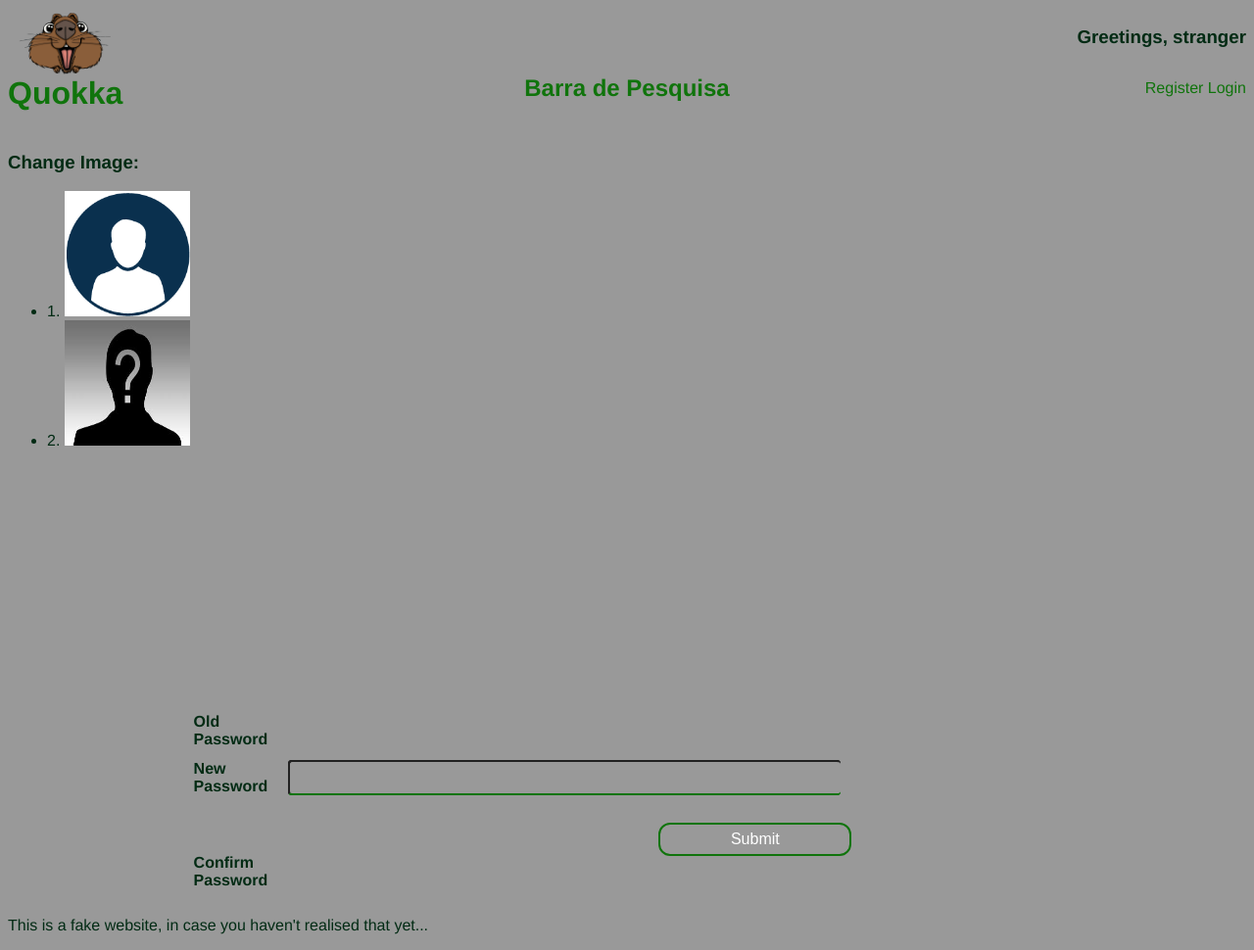
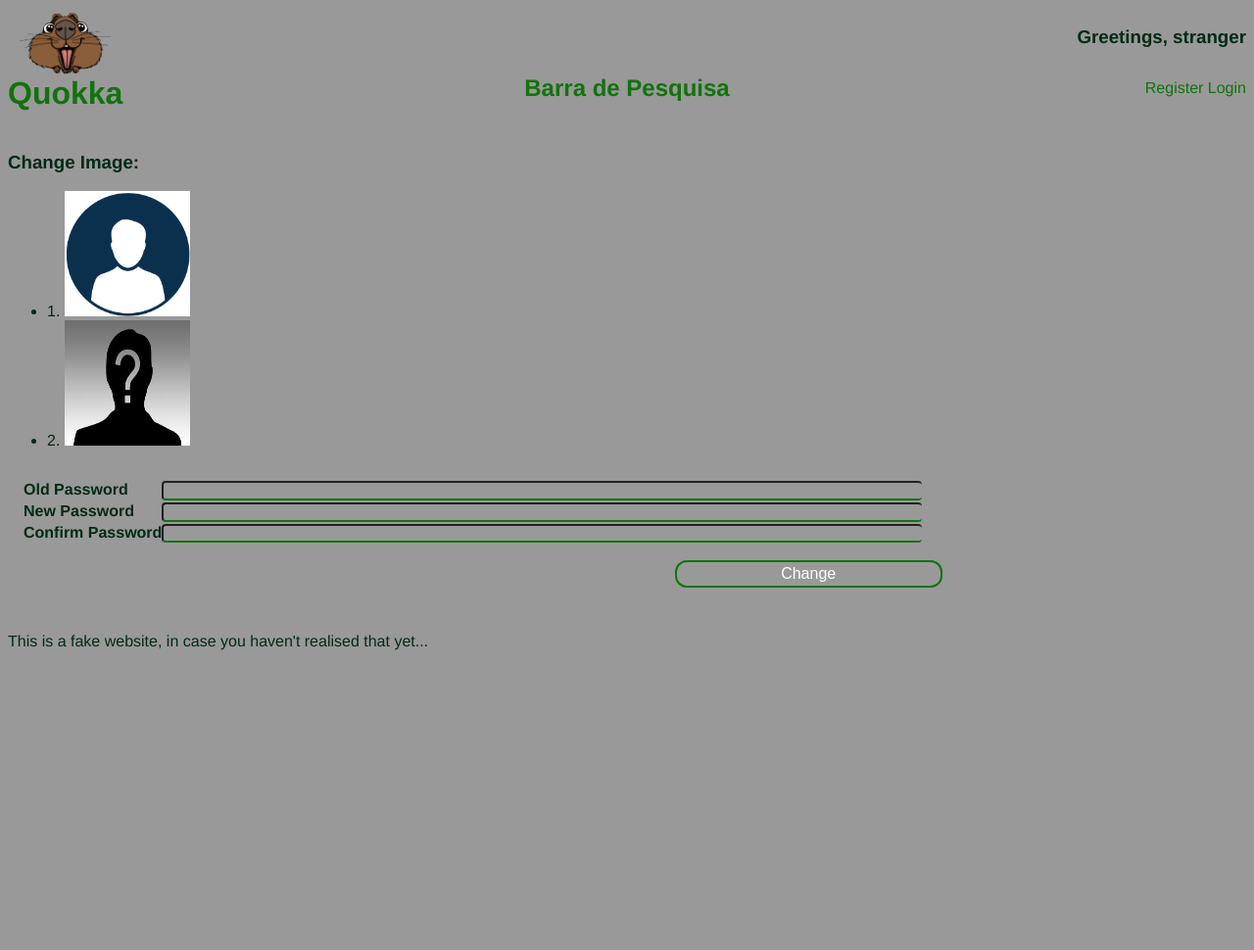
Before and after one commit to DiogoASTeixeira/LTW-Project, a PHP site: page /profile/edit_profile.php in a window 1280 px wide. Shown: the whole page at 98% size. After the commit the page ends 664 px from the top, so only its background shows below. Run offline with PHP 8.4, Linux system fonts and the light colour scheme.

Commit message:
Lots of Css

```diff
--- a/actions/action_create_comment.php
+++ b/actions/action_create_comment.php
@@ -1,4 +1,7 @@
 <?php
+/*
+    This file is not used
+*/
 include_once('../includes/db_connection.php');
 include_once('../includes/session.php');
 
--- a/css/layout.css
+++ b/css/layout.css
@@ -4,8 +4,7 @@ header {
     grid-template-rows: [top] 3em [mid] 5em [bot];
 }
 
-header #quokka_header
-{
+header #quokka_header {
     grid-area: top / first / bot / second;
 }
 
@@ -31,10 +30,11 @@ header div {
     grid-template-columns: [first] 35% [second] 65% [third];
 }
 
-#login > form{
+#login>form {
     grid-area: top / second / mid / third;
 }
-#login > img{
+
+#login>img {
     grid-area: top / first / mid / second;
 }
 
@@ -44,104 +44,121 @@ header div {
     grid-template-columns: [first] 35% [second] 65% [third];
 }
 
-#register > form{
+#register>form {
     grid-area: top / second / mid / third;
 }
-#register > img{
+
+#register>img {
     grid-area: top / first / mid / second;
 }
 
 
-#single_comment{
+#single_comment {
     display: grid;
     grid-template-rows: [top] 2em [mid] 3em [bot];
     grid-template-columns: [first] 33% [second] 34% [third] 33% [fourth];
 }
-#single_comment #author{
+
+#single_comment #author {
     grid-area: top / first / mid / second;
 }
-#single_comment #upvotes{
+
+#single_comment #upvotes {
     grid-area: top / second / mid / third;
 }
-#single_comment #date{
+
+#single_comment #date {
     grid-area: top / third / mid / fourth;
 }
-#single_comment #textbody{
+
+#single_comment #textbody {
     grid-area: mid / first / bot / fourth;
 }
-#upvotes{
+
+#upvotes {
     text-align: right;
 }
 
-#single_post{
+#single_post {
     display: grid;
     grid-template-rows: [title] 3em [top] 2em [mid] 3em [bot];
-    grid-template-columns: [first] 33% [second] 34% [third] 33% [fourth];
+    grid-template-columns: [first] 60% [second] 20% [third] 1fr [fourth];
 }
-#single_post > h1{
+
+#single_post>h1 {
     grid-area: title / first / top / second;
 }
-#single_post #author{
+
+#single_post #author {
     grid-area: top / first / mid / second;
 }
-#single_post #upvotes{
+
+#single_post #upvotes {
     grid-area: title / second / top / third;
 }
-#single_post #date{
+
+#single_post #date {
     grid-area: title / third / top / fourth;
 }
-#single_post #textbody{
+
+#single_post #textbody {
     grid-area: mid / first / bot / fourth;
 }
-#upvotes{
+
+#upvotes {
     text-align: right;
 }
+
 #post_item {
     padding-top: 2em;
 }
 
 form {
-    padding-left: 15%;
-    padding-right: 15%;
-    padding-top: 20%;
     display: grid;
     grid-template-rows: [top] 3em [mid] 3em [midbot] 3em [bot] 3em [extrabot];
     grid-template-columns: [first] 6em [second] auto [third];
 }
-label[for=uname]{
+
+label[for=uname] {
     padding-top: 1.4em;
     color: white;
     text-align: justify;
     grid-area: top / first / mid / second;
 }
-label[for=psw]{
+
+label[for=psw] {
     padding-top: 1.4em;
     color: white;
     text-align: justify;
     grid-area: mid / first / midbot / second;
 }
-input[type=username]{
+
+input[type=username] {
     grid-area: top / second / mid / third;
 }
-input[type=password]{
+
+input[type=password] {
     grid-area: mid / second / midbot / third;
 }
-input[type=submit]{
+
+input[type=submit] {
     margin-left: 48%;
     margin-top: 1em;
     grid-area: midbot / second / bot / third;
 }
 
 @media screen and (max-width: 850px) {
-    #login{
+    #login {
         grid-template-rows: [top] auto [mid];
         grid-template-columns: [second] 100% [third];
     }
-    #login > img {
-      width: 0%;
-      height: 0%;
+
+    #login>img {
+        width: 0%;
+        height: 0%;
     }
-    #login > form{
+
+    #login>form {
         grid-area: top / second / mid / third;
         width: auto;
         height: auto;
@@ -149,15 +166,18 @@ input[type=submit]{
         padding-right: 10%;
         padding-top: 10%;
     }
-    #register{
+
+    #register {
         grid-template-rows: [top] auto [mid];
         grid-template-columns: [second] 100% [third];
     }
-    #register > img {
-      width: 0%;
-      height: 0%;
+
+    #register>img {
+        width: 0%;
+        height: 0%;
     }
-    #register > form{
+
+    #register>form {
         grid-area: top / second / mid / third;
         width: auto;
         height: auto;
@@ -165,18 +185,21 @@ input[type=submit]{
         padding-right: 10%;
         padding-top: 10%;
     }
-    input[type=submit]{
+
+    input[type=submit] {
         margin-left: 0%;
     }
-  }
+}
 
-#profile_posts{
+#profile_posts {
     grid-area: mid / first / bot / second;
 }
-#profile_comments{
+
+#profile_comments {
     grid-area: mid / first / bot / second;
 }
-body > p{
+
+body>p {
     margin: 1em 0em;
     padding-right: 0em;
     border-right: 0em;
@@ -184,10 +207,41 @@ body > p{
 }
 
 
-#list_posts{
+#list_posts {
     grid-area: mid / first / bot / second;
 }
 
-.change_psw > {
+div#list_order>form {
+    padding-left: 1em;
+    /* padding-right: 1em; */
+    padding-top: 1em;
+}
 
+form.change_psw {
+    grid-template-rows: [top] auto [topmid] auto [mid] auto [midbot] 1fr [bot];
+    grid-template-columns: [first] auto [second] 1fr [third];
 }
+
+form.change_psw > label#oldPswLabel {
+    grid-area: top / first / topmid / second;
+}
+
+form.change_psw > label#newPswLabel {
+    grid-area: topmid / first / mid / second;
+}
+
+form.change_psw > label#confirmPswLabel {
+    grid-area: mid / first / midbot / second;
+}
+
+form.change_psw > input#oldPsw {
+    grid-area: top / second / topmid / third;
+}
+
+form.change_psw > input#newPsw {
+    grid-area: topmid / second / mid / third;
+}
+
+form.change_psw > input#confirmPsw {
+    grid-area: mid / second / midbot / third;
+}
--- a/css/style.css
+++ b/css/style.css
@@ -1,94 +1,138 @@
+:root {
+    --main-bg-colour: rgb(153, 153, 153);
+    --our-green: rgb(16, 116, 12);
+    --upvote-colour: rgb(228, 153, 41);
+    --downvote-colour: rgb(50, 115, 214);
+}
+
 body {
-    background-color: rgb(153, 153, 153);
-    color:rgb(2, 43, 20);
-    font-family:  Helvetica, sans-serif;
+    background-color: var(--main-bg-colour);
+    color: rgb(2, 43, 20);
+    font-family: Helvetica, sans-serif;
 }
 
 
-header #quokka_header{
+header #quokka_header {
     margin-left: 0.4em;
 }
 
-header #quokka_header img
-{
-    /*    border: 1px solid DarkOrange;*/
+header #quokka_header img {
     border-radius: 50%;
     padding: 5px;
     width: 95px;
-}
-footer{
-    position: relative;
-    bottom:0;
-    width:100%;
+    -webkit-transition-duration: 0.4s;
 }
 
 header #quokka_header img:hover {
-    box-shadow: 0 0 2px 1px rgb(16, 116, 12);
+    background: var(--our-green);
+    box-shadow: 0 0 2px 1px var(--our-green);
 }
 
-header h1{
+section#msg>div {
+    text-align: center;
+    max-width: 25rem;
+    border-radius: 0.75rem;
+    margin: 0 auto;
+    margin-bottom: 1.5rem;
+    padding: 0.55rem;
+    border: 2px solid var(--our-green);
+}
+
+section#msg>div.success {
+    background-color: rgb(156, 243, 134);
+}
+
+section#msg>div.error {
+    background-color: rgb(238, 99, 99)
+}
+
+section#msg>div.warning {
+    background-color: rgb(241, 252, 89)
+}
+
+footer {
+    position: relative;
+    bottom: 0;
+    width: 100%;
+}
+
+header h1 {
     text-align: left;
 }
-header h2{
+
+header h2 {
     text-align: center;
 }
-header h3{
+
+header h3 {
     text-align: right;
 }
-header #user_action{
+
+header #user_action {
     text-align: right;
 }
-#signup{
+
+#signup {
     text-align: right;
     padding-top: 25px;
 }
 
 
-#single_post{
+#single_post {
     border-top-style: solid;
     border-bottom-style: solid;
-    border-color:  rgb(16, 116, 12);
+    border-color: var(--our-green);
     border-width: medium;
     margin-bottom: 1.5em;
     text-indent: 0.5em;
 }
-#single_comment{
+
+#single_comment {
     border-left-style: solid;
-    border-color: rgb(16, 116, 12);
+    border-color: var(--our-green);
     border-width: thick;
     margin-bottom: 1.5em;
     text-indent: 0.5em;
-    background-color:rgb(211, 174, 87);
+    background-color: rgb(211, 174, 87);
 }
 
-#single_post h1{
+#single_post h1 {
     font-size: 2em;
     margin: 0.3em 0em;
 }
-#single_post > #post_id{
+
+#single_post>#post_id {
     visibility: hidden;
 }
+
+#single_post #upvotes::after {
+    content: " votes";
+}
+
 #author {
     font-size: 0.8em;
     margin: 0.3em;
 }
-#single_comment #upvotes{
+
+#single_comment #upvotes {
     margin: 0em;
 }
 
-input[type=username], input[type=password], input[type=text]{
+input[type=username],
+input[type=password],
+input[type=text] {
     padding: 0.1em;
     padding-left: 0.7em;
-    border-bottom:2px solid rgb(16, 116, 12);
+    border-bottom: 2px solid var(--our-green);
     border-right: 0cm;
-    background-color: rgb(153, 153, 153);
+    background-color: var(--main-bg-colour);
     border-radius: 4px;
     width: 70%;
     height: 60%;
 }
 
 a:link {
-    color: rgb(16, 116, 12);
+    color: var(--our-green);
     text-decoration: none;
 }
 
@@ -97,49 +141,130 @@ a:visited {
     text-decoration: none;
 }
 
-input[type=submit]{
-    background-color: rgb(153, 153, 153);
+input[type="submit"] {
+    background-color: var(--main-bg-colour);
     width: 25%;
     height: 70%;
     border-radius: 12px;
-    color:white;
+    color: white;
     font-size: 1em;
-    border: 2px solid rgb(16, 116, 12);
+    border: 2px solid var(--our-green);
     -webkit-transition-duration: 0.4s;
     transition-duration: 0.4s;
 }
 
-input[type=submit]:hover{
-    background-color: rgb(16, 116, 12); /* Green */
-  color: white;
+input[type="submit"]:hover {
+    background-color: var(--our-green);
+    color: white;
 }
 
-#login > img{
-    border-right: 3px solid rgb(7, 97, 47);
-    width: 100%;
-    height: 100%;
-}
-#login > img{
-    border-right: 3px solid rgb(7, 97, 47);
+#login>img {
+    border-right: 3px solid var(--our-green);
     width: 100%;
     height: 100%;
 }
 
-#register > img{
-    border-right: 3px solid rgb(7, 97, 47);
+#login>img {
+    border-right: 3px solid var(--our-green);
     width: 100%;
     height: 100%;
 }
 
-@media screen and (max-width: 850px){
-    input[type=submit]{
+#register>img {
+    border-right: 3px solid var(--our-green);
+    width: 100%;
+    height: 100%;
+}
+
+form {
+    padding-left: 15%;
+    padding-right: 15%;
+    padding-top: 20%;
+}
+
+div#list_order form {
+    text-align: right;
+}
+
+form#write_comment {
+    padding: 0em;
+    display: block;
+}
+
+textarea#write_comment {
+    background-color: rgb(196, 194, 194);
+    border-color: var(--our-green);
+    border-style: solid;
+    width: 100%;
+    outline: none;
+    resize: none;
+    border-radius: 0.5em;
+}
+
+input#write_comment {
+    margin: 1em;
+    height: 2em;
+    width: 2/5fr;
+}
+
+div#list_order select#order {
+    padding: 0.1em;
+    padding-left: 0.7em;
+    border: 0.2em solid var(--our-green);
+    border-right: 0cm;
+    background-color: var(--main-bg-colour);
+    border-radius: 1em;
+    width: 20%;
+    -webkit-transition-duration: 0.4s;
+}
+
+div#list_order select#order:hover {
+    background-color: var(--our-green);
+    color: white;
+}
+
+button {
+    border: 0.2em solid;
+    background-color: var(--main-bg-colour);
+    border-radius: 1em;
+    -webkit-transition-duration: 0.4s;
+}
+
+button#upvoteBtn {
+    border-color: var(--upvote-colour);
+    border-top-width: 0.1em;
+}
+
+button#downvoteBtn {
+    border-color: var(--downvote-colour);
+    border-bottom-width: 0.1em;
+}
+
+button#upvoteBtn:hover {
+    background-color: var(--upvote-colour);
+    color: white;
+}
+
+button#downvoteBtn:hover {
+    background-color: var(--downvote-colour);
+    color: white;
+}
+
+form.change_psw {
+    padding: 1rem;
+}
+
+@media screen and (max-width: 850px) {
+    input[type=submit] {
         width: 5em;
         height: 2em;
     }
 }
 
-@media screen and (max-width: 400px){
-    input[type=username], input[type=password], input[type=text]{
+@media screen and (max-width: 400px) {
+    input[type=username],
+    input[type=password],
+    input[type=text] {
         width: 15em;
         height: 2em;
     }
--- a/profile/profile.php
+++ b/profile/profile.php
@@ -21,12 +21,14 @@ $userComments = getCommentsOfUser($username);
 
 ?>
 <section id=profile_posts>
+    <h1>Posts</h1>
     <?php
     foreach ($userPosts as $post)
         include('../templates/posts/post_in_list.php');
     ?>
 </section>
 <section id=profile_comments>
+    <h1>Comments</h1>
     <?php
     foreach ($userComments as $comment)
         include('../templates/comments/single_comment.php');
--- a/templates/comments/write_comment.php
+++ b/templates/comments/write_comment.php
@@ -1,5 +1,5 @@
-<form id="write_comment" action="../actions/action_create_comment.php" method="post">
+<form id="write_comment" action="../actions/action_create_comment.php" method="post" onsubmit="checkEmptiness()">
     <input type="hidden" name="postId" value="<?=$post["post_id"]?>">
-    <input type="text" name="commentText"><br>
-    <input type="submit" value="Comment">
+    <textarea id="write_comment" name="commentText" rows="4"></textarea><br>
+    <input id="write_comment" type="submit" value="Comment">
 </form>
--- a/templates/posts/create_post.php
+++ b/templates/posts/create_post.php
@@ -1,5 +1,5 @@
 <form action="../actions/action_create_post.php" method="post">
-    Title: <input type="text" name="title" value="" ><br>
-    Text: <input type="text" name="fulltext" value=""><br>
+    Title: <input type="text" id="post_title" name="title" value="" ><br>
+    Text: <input type="text" id="post_contents" name="fulltext" value=""><br>
     <input type="submit">
 </form>
--- a/templates/posts/order_items.php
+++ b/templates/posts/order_items.php
@@ -1,6 +1,6 @@
 <div id="list_order">
-    Order by:
     <form action="" method="get">
+        <p>Order by:</p>
         <select id="order" onchange="reorderPosts()">
             <option value="date" selected="selected">Most Recent</option>
             <option value="votes">Most Popular</option>
--- a/templates/profile/edit_profile.php
+++ b/templates/profile/edit_profile.php
@@ -5,14 +5,14 @@
 </ul>
 
 <form class="change_psw" action="../actions/action_change_password.php" method="post">
-    <label for="oldPasswordLabel"><b>Old Password</b></label>
-    <input type="password" name="oldPassword" required><br>
+    <label id="oldPswLabel" for="oldPasswordLabel"><b>Old Password</b></label>
+    <input id="oldPsw" type="password" name="oldPassword" required><br>
 
-    <label for="newPasswordLabel"><b>New Password</b></label>
-    <input type="password" name="newPassword" required><br>
+    <label id="newPswLabel" for="newPasswordLabel"><b>New Password</b></label>
+    <input id="newPsw" type="password" name="newPassword" required><br>
 
-    <label for="confirmPasswordLabel"><b>Confirm Password</b></label>
-    <input type="password" name="confirmPassword" required><br>
+    <label id="confirmPswLabel" for="confirmPasswordLabel"><b>Confirm Password</b></label>
+    <input id="confirmPsw" type="password" name="confirmPassword" required><br>
 
-    <input type="submit">
+    <input type="submit" value="Change">
 </form>
```
Also changed, not shown: actions/action_create_post.php (+8 -0 lines), database/reddit.sql (+11 -3 lines), javascript/ajax.js (line endings or trailing spaces).
